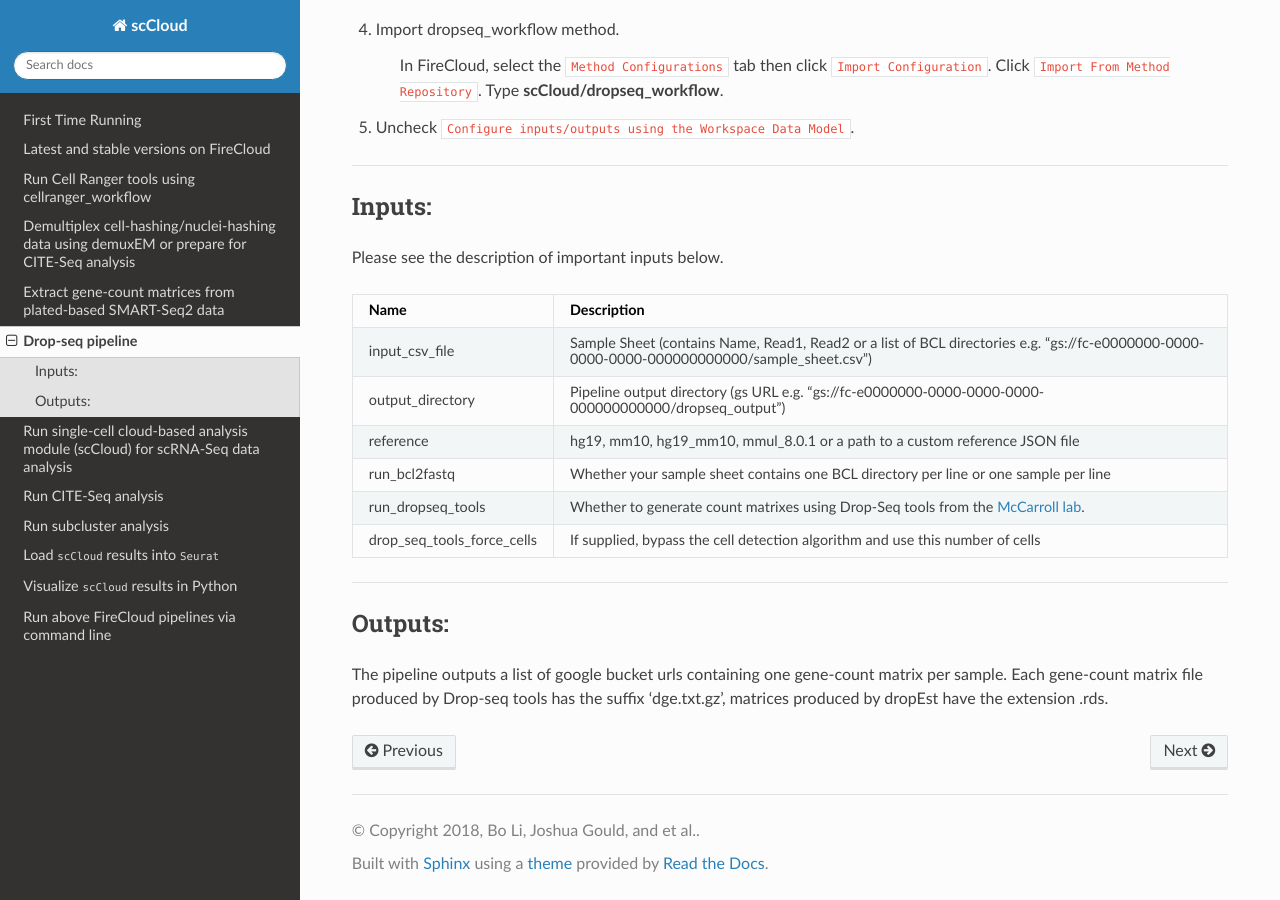
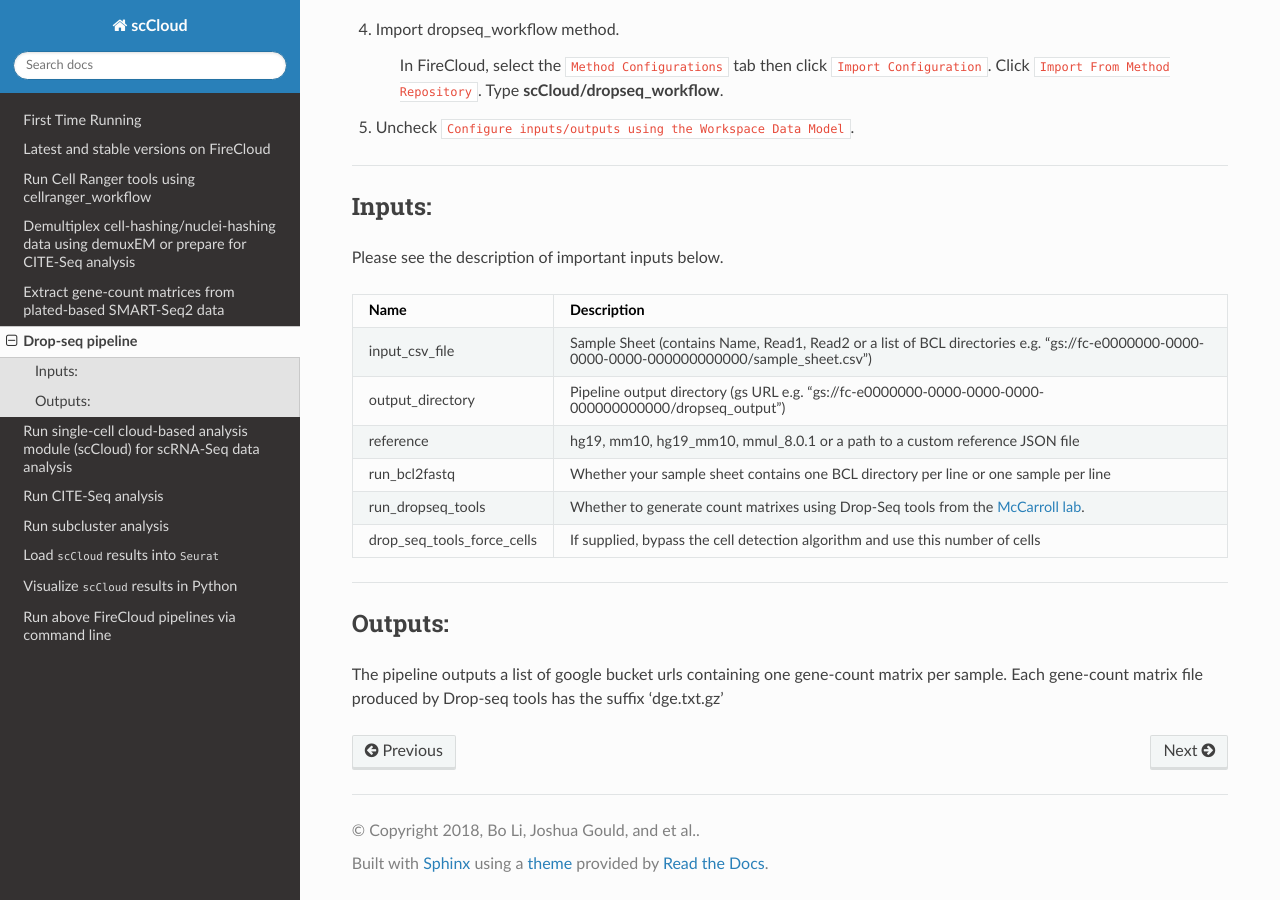
Before and after one commit to lilab-bcb/cumulus, a Sphinx documentation site: the page built from docs/drop_seq.rst, in a window 1280 px wide and 900 px high, scrolled down 1458 px. Built offline with Sphinx 7.4.7 and the Read the Docs theme 2.0.0, drawn with Linux system fonts in a browser that asks for light colours; pages that are not in the unit, such as notebooks, are missing from menus.

Commit message:
removed dropest

```diff
--- a/docs/drop_seq.rst
+++ b/docs/drop_seq.rst
@@ -104,7 +104,7 @@ Please see the description of important inputs below.
 Outputs:
 ^^^^^^^^
 
-The pipeline outputs a list of google bucket urls containing one gene-count matrix per sample. Each gene-count matrix file produced by Drop-seq tools has the suffix 'dge.txt.gz', matrices produced by dropEst have the extension .rds.
+The pipeline outputs a list of google bucket urls containing one gene-count matrix per sample. Each gene-count matrix file produced by Drop-seq tools has the suffix 'dge.txt.gz'
 
 .. _FireCloud instructions: https://software.broadinstitute.org/firecloud/documentation/article?id=10574
 .. _Drop-seq alignment cookbook: https://github.com/broadinstitute/Drop-seq/blob/master/doc/Drop-seq_Alignment_Cookbook.pdf
```
